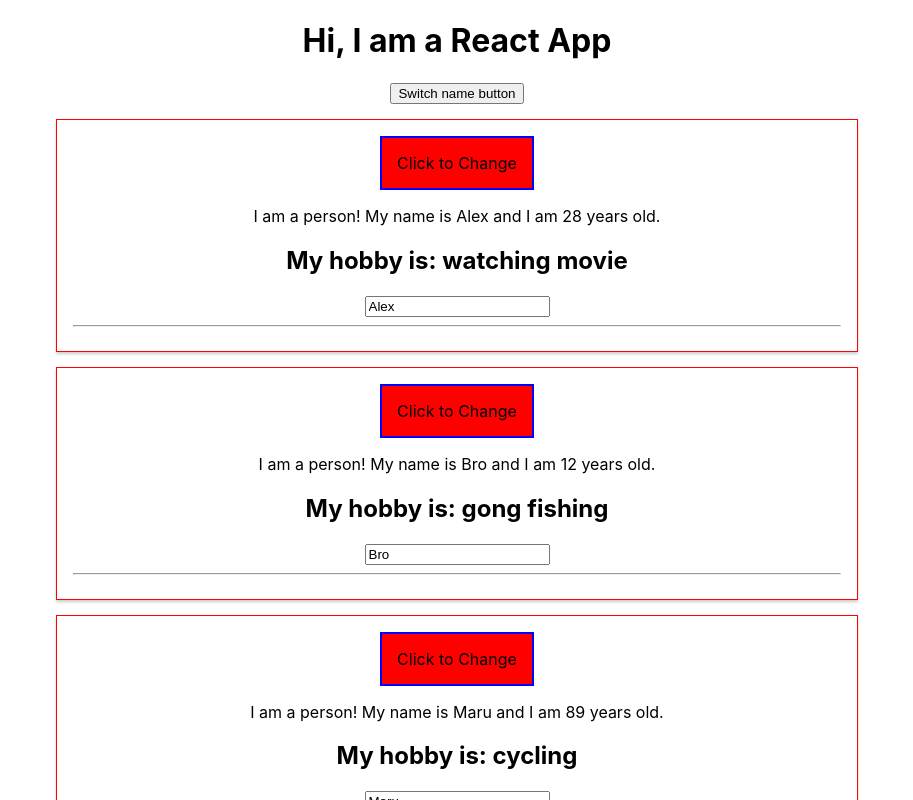
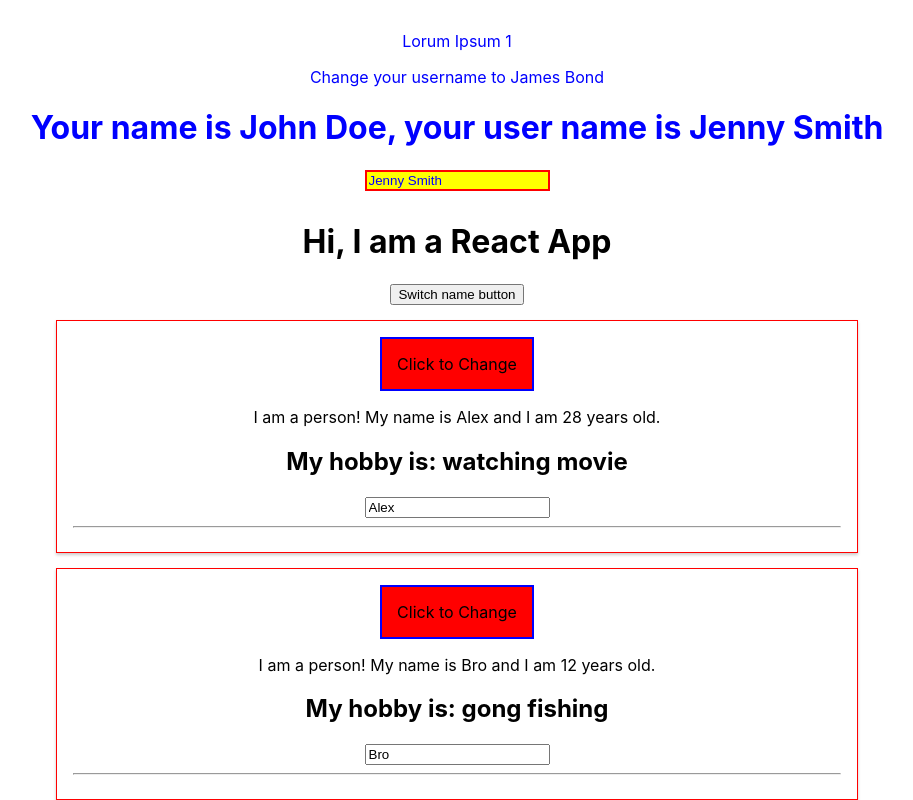
Before and after one commit to ArthurZheng/learn-react-with-max, a React (Create React App) app: page / in a window 1280 px wide. Shown: the top 800 px of the page, without its empty margins (183-1096 px from the left). Built offline with nearby package versions, Linux system fonts and the light colour scheme.

Commit message:
assignment solution: UserInput, UserOutput

```diff
--- a/src/App.js
+++ b/src/App.js
@@ -2,6 +2,7 @@ import React, {Component, useState} from 'react';
 import './App.css';
 
 import Person from './components/Person/Person';
+import UserOutput from './components/UserOutput/UserOutput';
 
 function App() {
   const [personsState, setPersonsState] = useState(
@@ -14,6 +15,8 @@ function App() {
       isSold: false,
     }
   )
+
+  const [userNameState, setUserNameState] = useState({userName: 'Jenny Smith'})
 
   const switchNameHandler = (newName) => {
       console.log("Inside switchNameHandler, button was clicked");
@@ -36,8 +39,23 @@ function App() {
         ]
       })
     }
+
+    const userNameChangeHandler = (event) => {
+      console.log("Inside userNameChangeHandler, paragraph clicked");
+      console.log("event.target.value", event.target.value);
+      setUserNameState({
+        // userName: '007 James Bond',
+        userName: event.target.value,
+      })
+    }
+
+    // const userInputHandler = (event) => {
+    //   console.log("Inside userInputHandler, paragraph clicked");
+
+    // }
   return(
     <div className="App">
+      <UserOutput name="John Doe" userName={userNameState.userName} clicked={userNameChangeHandler}/>
       <h1>Hi, I am a React App</h1>
       <button onClick={switchNameHandler}>Switch name button</button>
       {personsState.persons.map((person, index) => (
--- /dev/null
+++ b/src/components/UserInput/UserInput.js
@@ -0,0 +1,13 @@
+import React from 'react';
+
+const inputStyle = {
+    backgroundColor: 'yellow',
+    border: '2px solid red',
+    color: 'blue',
+}
+
+const UserInput = ({hanldeInput, userN}) => (
+    <input onChange={hanldeInput} type="text" placeholder='What is your name?' value={userN} style={inputStyle} />
+)
+
+export default UserInput;
--- /dev/null
+++ b/src/components/UserOutput/UserOutput.css
@@ -0,0 +1,5 @@
+.UserOutput {
+    color:  blue;
+    padding: 10px;
+    margin: 5px;
+}
--- /dev/null
+++ b/src/components/UserOutput/UserOutput.js
@@ -0,0 +1,21 @@
+import React from 'react';
+
+import UserInput from '../UserInput/UserInput'
+import Aux from '../Aux/Aux';
+
+import './UserOutput.css'
+
+const UserOutput = ({name, userName, clicked}) => (
+    <Aux>
+        <div className="UserOutput">
+            <p>Lorum Ipsum 1</p>
+            <p onClick={clicked}>Change your username to James Bond</p>
+            <h1>Your name is {name}, your user name is {userName}</h1>
+            <UserInput hanldeInput={clicked} userN={userName}/>
+        </div>
+
+    </Aux>
+)
+
+
+export default UserOutput;
```
